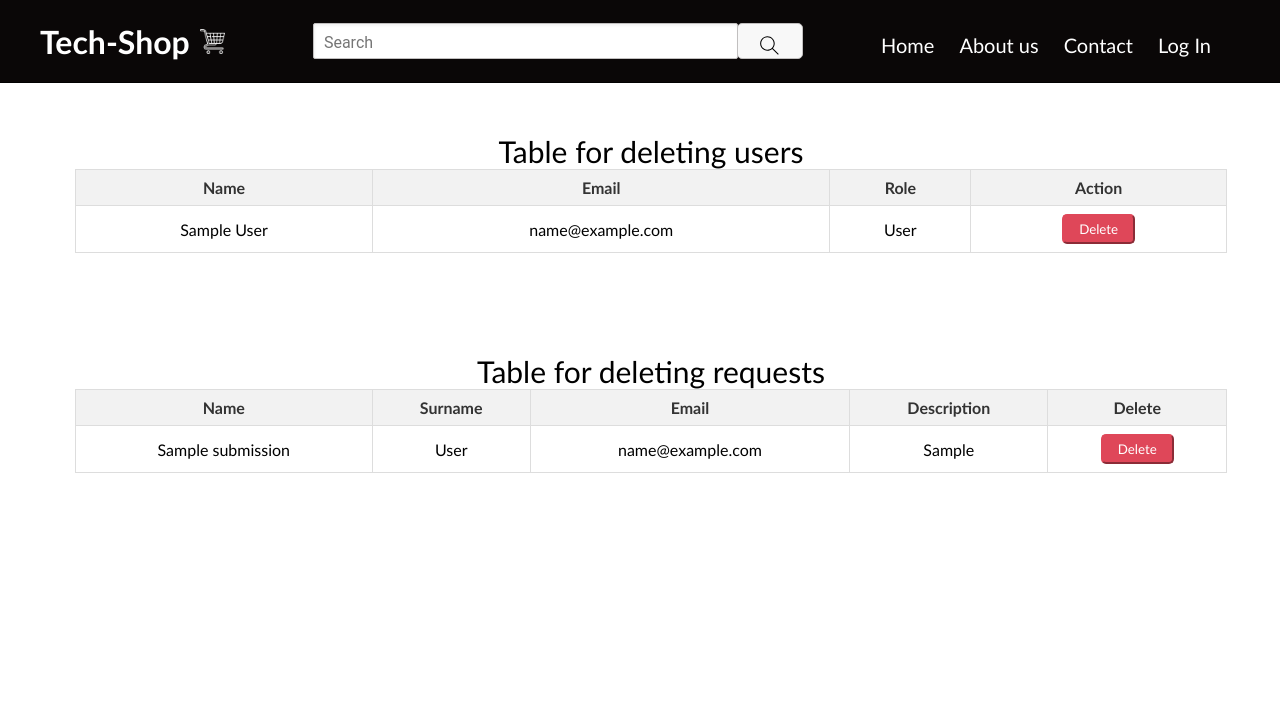
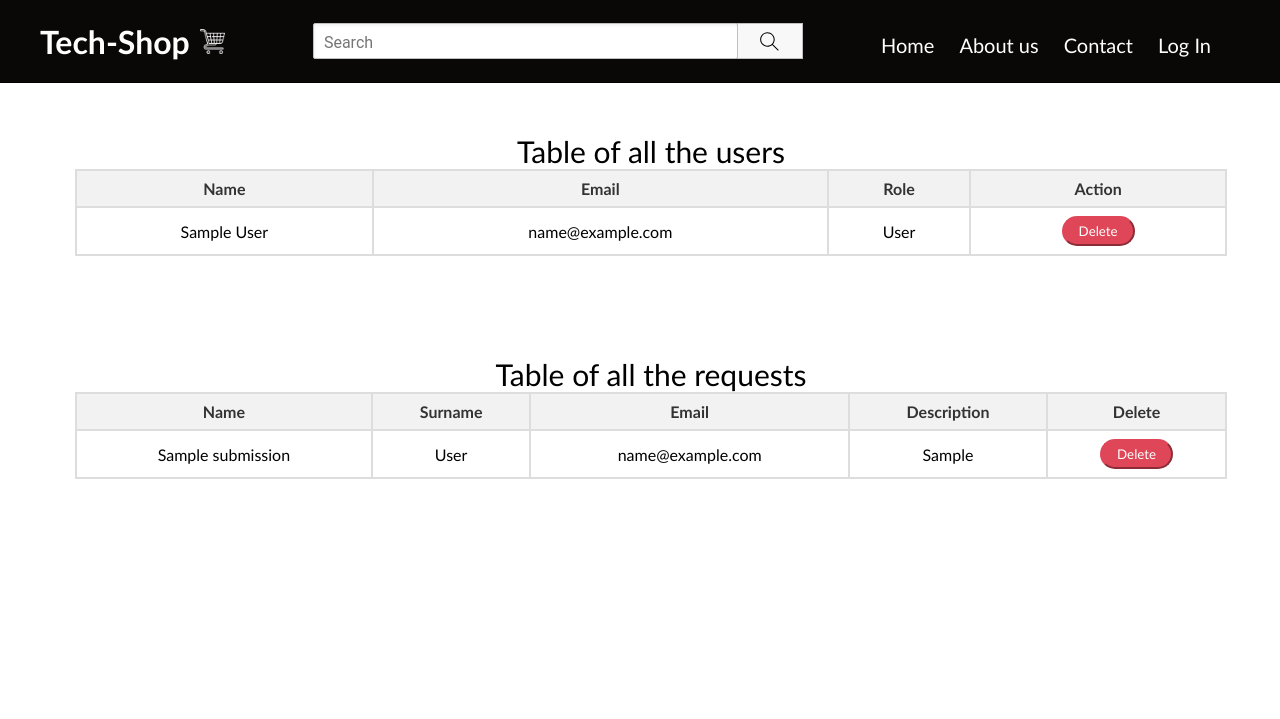
Before and after one commit to argjend02/ProjektiWeb2022, a PHP site: page /admin.php in a window 1280 px wide. Shown: the top 719 px of the page. Run offline with PHP 8.4, Linux system fonts and the light colour scheme; tables that the repository leaves empty or names only in its code hold one stand-in row (values such as "Sample post"); data that the repository does not hold is empty.

Commit message:
stylized css overall

```diff
--- a/admin.php
+++ b/admin.php
@@ -15,13 +15,16 @@
       width: 90%;
       margin-left: 75px;
       margin-top: 50px;
+      background-color: white;
+
     }
 
     th,
     td {
       text-align: center;
       padding: 8px;
-      border: 1px solid #ddd;
+      border: 2px solid #ddd;
+
     }
 
     th {
@@ -30,16 +33,25 @@
       font-weight: bold;
     }
 
-    button {
+    td:hover {
+      background-color: whitesmoke;
+    }
+
+    th:hover {
+      background-color: #C2c8c8;
+    }
+
+
+    .buttonD {
       padding: 5px 15px;
       border-color: #df4759;
-      border-radius: 5px;
+      border-radius: 20px;
       color: white;
       background-color: #df4759;
       cursor: pointer;
     }
 
-    button:hover {
+    .buttonD:hover {
       background-color: #a32a34 !important;
     }
 
@@ -60,7 +72,7 @@
   ?>
   <table>
 
-    <caption style="font-size:30px">Table for deleting users</caption>
+    <caption style="font-size:30px">Table of all the users</caption>
     <thead>
       <tr>
         <th>Name</th>
@@ -89,7 +101,7 @@
             <?php if (!$user['isAdmin']): ?>
               <form method="post" action="#">
                 <input type="hidden" name="id" value="<?php echo $user['id']; ?>" id="">
-                <button type="submit" class="button">Delete</button>
+                <button type="submit" class="buttonD">Delete</button>
               </form>
             <?php endif; ?>
           </td>
@@ -110,7 +122,7 @@
   ?>
 
   <table style="margin-top:100px">
-    <caption style="font-size:30px">Table for deleting requests</caption>
+    <caption style="font-size:30px">Table of all the requests</caption>
     <thead>
       <tr>
         <th>Name</th>
@@ -138,7 +150,7 @@
           <td>
             <form method="post" action="#">
               <input type="hidden" name="id" value="<?php echo $contact['id']; ?>" id="">
-              <button type="submit" class="button">Delete</button>
+              <button type="submit" class="buttonD">Delete</button>
             </form>
           </td>
         </tr>
--- a/style.css
+++ b/style.css
@@ -3,6 +3,7 @@
   padding: 0;
   box-sizing: border-box;
   font-family: 'Trebuchet MS', 'Lucida Sans Unicode', 'Lucida Grande', 'Lucida Sans', Arial, sans-serif;
+
 }
 
 
```
Also changed, not shown: myInfo.php (+4 -3 lines).
